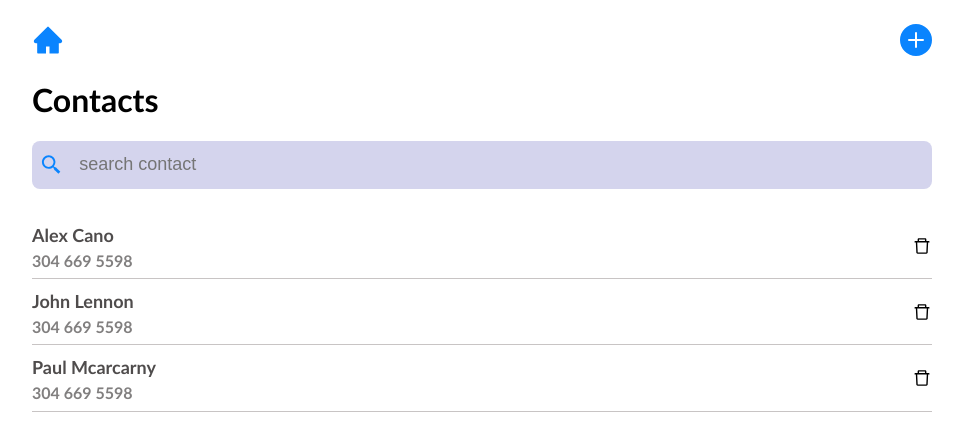
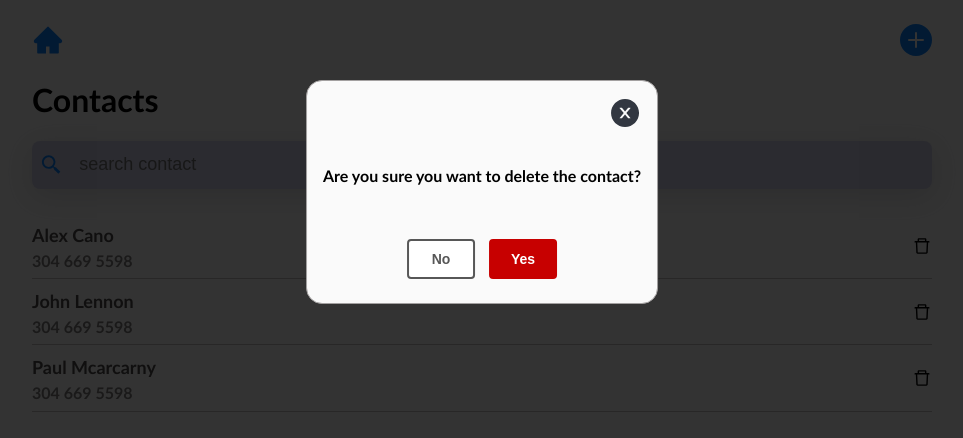
Before and after one commit to alejandroyunes/phone-app, a React (Create React App) app in the folder phonebook-app/: page / in a window 1280 px wide. Shown: the top 438 px of the page, without its empty margins (158-1121 px from the left). Built offline with nearby package versions, Linux system fonts and the light colour scheme.

Commit message:
added delete contact modal

```diff
--- a/phonebook-app/src/App.js
+++ b/phonebook-app/src/App.js
@@ -1,13 +1,20 @@
-import Layout from "./components/phonebook-body";
 import './app.scss'
 import PhoneBookHeader from "./components/phonebook-header";
 import PhoneBookBody from './components/phonebook-body'
+import RemoveModal from './components/remove-modal'
+import { useState } from "react";
 
 function PhoneApp() {
+  const [isOpen, setIsOpen] = useState(false);
+  const [isCancel, setIsCancel] = useState(false);
+  const [cancelAll, setCancelAll] = useState(false);
+
   return (
       <>
       <PhoneBookHeader />
       <PhoneBookBody />
+
+      {!isOpen && <RemoveModal setIsOpen={setIsOpen} setIsCancel={setIsCancel} setCancelAll={setCancelAll} />}
       </>
   );
 }
--- a/phonebook-app/src/components/phonebook-body/index.js
+++ b/phonebook-app/src/components/phonebook-body/index.js
@@ -21,12 +21,6 @@ export default function Layout (){
     }
 ]
 
-const emptyArray = [
-    {},
-    {},
-    {}
-]
-
     return (
         <div className="body-wrapper">
                 {array ? array.map((e) =>
@@ -44,7 +38,6 @@ const emptyArray = [
                     <h3>no contacts</h3>
                     <h2></h2>
                 </div>
-
     }
         </div>
     )
--- a/phonebook-app/src/components/phonebook-header/index.js
+++ b/phonebook-app/src/components/phonebook-header/index.js
@@ -2,18 +2,25 @@ import './phonebook-header.scss'
 import {AiFillHome} from 'react-icons/ai'
 import {BsPlusCircleFill} from 'react-icons/bs'
 import {BiSearchAlt2} from 'react-icons/bi'
+import { useState } from 'react'
 
 export default function PhoneBookHeader (){
+    const [open, setOpen] = useState(false)
 
     const handleSearchInput = (e) => {
         const value = e.target.value
+        console.log(value)
+    }
+
+    const handleAddContact = () => {
+        setOpen(true)
     }
 
     return (
         <div className="header-wrapper">
             <div className='header-icons'>
                 <div><AiFillHome/></div>
-                <div><BsPlusCircleFill /></div>
+                <div onClick={handleAddContact}><BsPlusCircleFill /></div>
             </div>
             <div className='contact'>
                 <h1>Contacts</h1>
--- a/phonebook-app/src/components/phonebook-header/phonebook-header.scss
+++ b/phonebook-app/src/components/phonebook-header/phonebook-header.scss
@@ -13,6 +13,9 @@
             fill: #0A84FE;
             cursor: pointer;
         }
+        svg:hover {
+            filter: drop-shadow(1px 1px 1px #dbecfe);
+        }
     }
     .contact {
         font-family:'Trebuchet MS', 'Lucida Sans Unicode', 'Lucida Grande', 'Lucida Sans', Arial, sans-serif;
@@ -23,6 +26,8 @@
         background-color: #d4d4ed;
         border-radius: 8px;
         padding: 8px;
+        box-shadow: rgba(100, 100, 111, 0.2) 0px 7px 29px 0px;
+
         svg {
             height: 24px;
             width: 24px;
@@ -38,7 +43,6 @@
             color: rgb(79, 76, 76);
             font-size: 18px;
             padding-left: 8px;
-
         &::placeholder {
                 padding-left: 8px;
                 font-size: 18px;
--- /dev/null
+++ b/phonebook-app/src/components/remove-modal/index.js
@@ -0,0 +1,35 @@
+import './remove-modal.scss'
+import { AiFillCloseCircle } from 'react-icons/ai'
+
+export default function RemoveModal({ setIsOpen, setIsCancel, setCancelAll }) {
+
+    const closeCalculation = () => {
+        setIsCancel(false);
+        setIsOpen(false);
+        setCancelAll(true);
+    };
+
+    const onClose = () => {
+        setIsOpen(true);
+        setIsCancel(false);
+    };
+
+    return (
+        <div className="modal-remove-wrapper">
+            <div className="modal-overview">
+                <div className="modal-container">
+                    <div className="close-modal" onClick={() => onClose()}>
+                        <AiFillCloseCircle />
+                    </div>
+                    <div className="cancel-modal">
+                        <div><h4>Are you sure you want to delete the contact?</h4></div>
+                        <div className="cancel-buttons">
+                            <button onClick={() => onClose()}>No</button>
+                            <button onClick={() => closeCalculation()}>Yes</button>
+                        </div>
+                    </div>
+                </div>
+            </div>
+        </div>
+    )
+}
--- /dev/null
+++ b/phonebook-app/src/components/remove-modal/remove-modal.scss
@@ -0,0 +1,102 @@
+$main-black: #323741;
+$sub-black: #575757;
+$main-background: #fafafa;
+$border-light-gray: #a3a0a0;
+
+$mobile: 900px;
+$desktop: 1200px;
+
+.modal-remove-wrapper {
+    width: 100vw;
+    position: fixed;
+    z-index: 1400;
+
+    .modal-overview {
+        width: 100vw;
+        height: 100%;
+        position: fixed;
+        left: 0;
+        top: 0;
+        background-color: rgba(0, 0, 0, 0.8);
+        overflow: auto;
+        z-index: 1400;
+    }
+
+    .modal-container {
+        position: fixed;
+        border: 1px solid $border-light-gray;
+        border-radius: 16px;
+        text-align: center;
+        padding: 0 16px;
+        background: $main-background;
+        margin: auto;
+        max-height: calc(100vh - 110px);
+        max-width: 680px;
+        overflow-y: auto;
+        top: 10%;
+        right: 50%;
+        transform: translate(50%, 0%);
+
+        @media (max-width: $mobile) {
+            width: 80%;
+        }
+    }
+
+    .close-modal {
+        display: flex;
+        justify-content: flex-end;
+        margin: 16px 0;
+
+        svg {
+            height: 32px;
+            width: 32px;
+            fill: $main-black;
+            cursor: pointer;
+        }
+        svg:hover {
+            filter: drop-shadow(1px 1px 1px #dbecfe);
+        }
+    }
+
+    .cancel-modal {
+        display: flex;
+        align-items: center;
+        justify-content: flex-end;
+        flex-direction: column;
+
+        .cancel-buttons {
+            display: flex;
+            flex-direction: row;
+            margin: 32px 0 24px;
+
+        }
+
+        button {
+            padding: 10px;
+            width: 68px;
+            height: 40px;
+            display: flex;
+            align-items: center;
+            justify-content: center;
+            cursor: pointer;
+            font-weight: 700;
+            font-size: 14px;
+            line-height: 16px;
+            border-radius: 4px;
+        }
+
+        button:nth-child(1) {
+            border: 2px solid $sub-black;
+            background: white;
+            color: $sub-black;
+            margin-right: 1em;
+        }
+
+        button:nth-child(2) {
+            border: 2px solid #C70000;
+            background: #C70000;
+            color: white;
+        }
+
+    }
+}
```
Also changed, not shown: phonebook-app/src/components/phonebook-body/phonebook-body.scss (+12 -5 lines).
